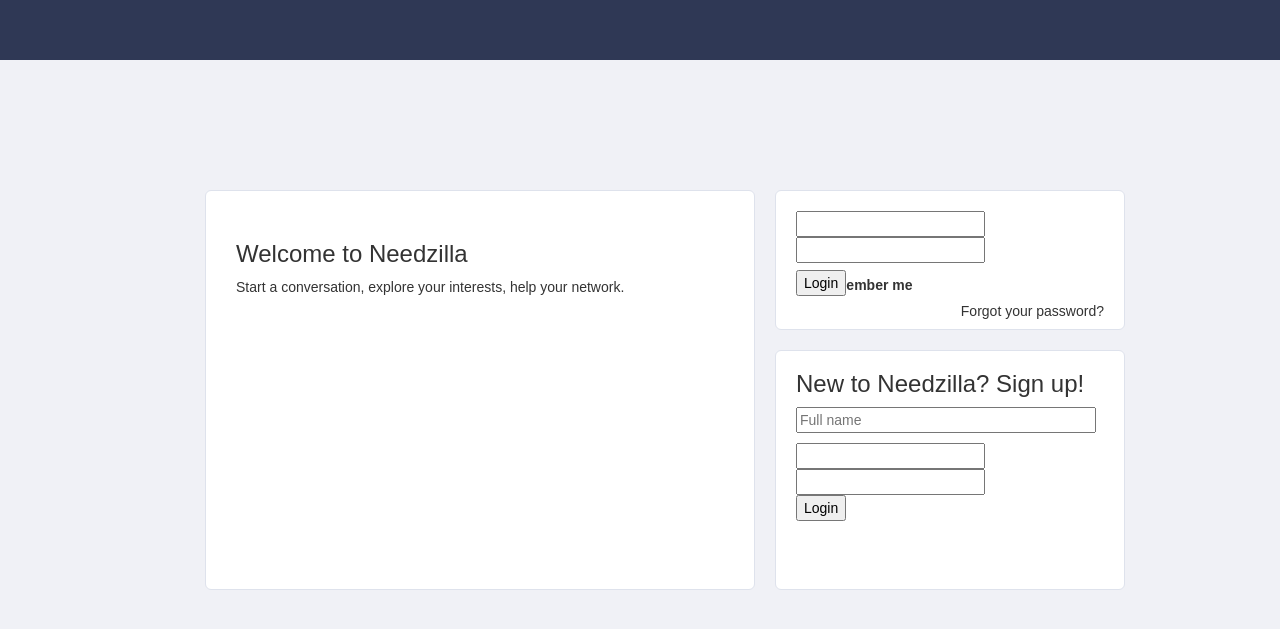
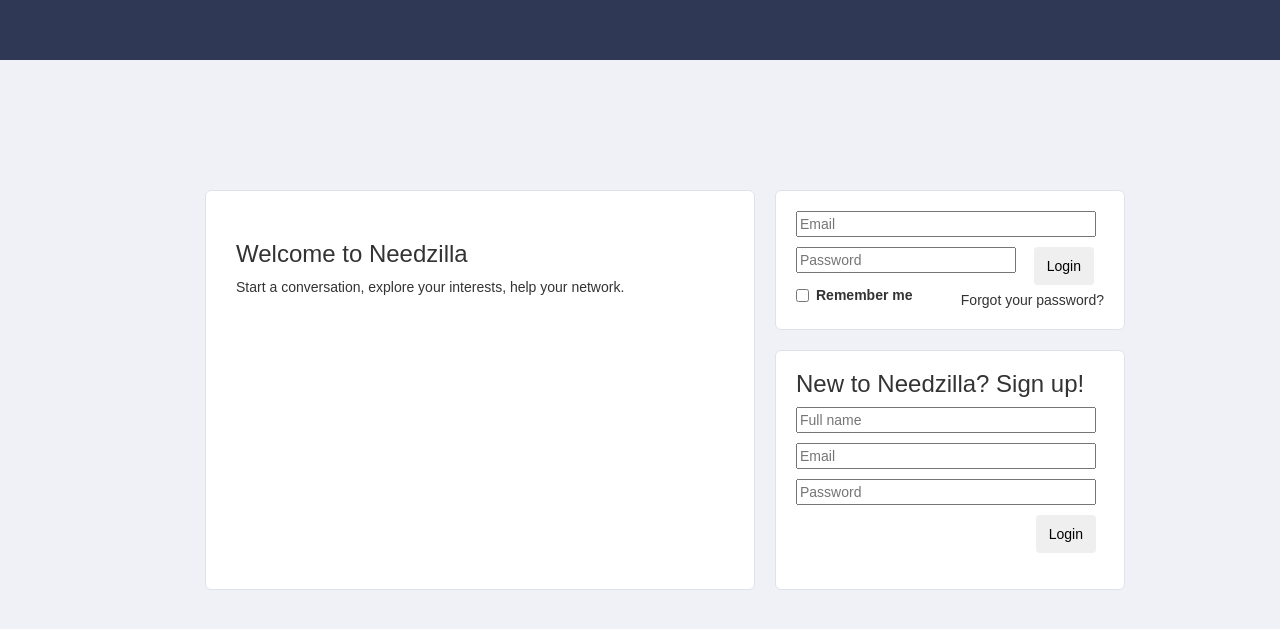
Before and after one commit to PascalWagner/ValueAdd, a CodeIgniter app: page /baseline/ in a window 1280 px wide. Shown: the top 629 px of the page. Run offline with CodeIgniter, Linux system fonts and the light colour scheme; some libraries are stand-ins or nearby versions.

Commit message:
Reformatted Login View

```diff
--- a/application/views/pages/login_view.php
+++ b/application/views/pages/login_view.php
@@ -11,18 +11,15 @@
                 <div class="registrationrightcolumn">
                     <div class="signinbox box">
                         <form id='login' method='post' accept-charset='UTF-8' action="index.php/Home_Controller/index" class="form-horizontal">
-                            <!--action=""-->
                             <input type='hidden' name='submitted' id='submitted' value='1'/>
                           <div class="control-group">
                             <div class="controls">
-                              <!--<input type="text" id="email" class="signinoptinboxemail" placeholder="Email">-->
-                              <input type="text" size="20" id="email" name="email"/>
+                              <input type="text" size="20" class="signinoptinboxemail" id="email" name="email" placeholder="Email" />
                             </div>
                           </div>
                           <div class="control-group">
                             <div class="controls">
-                              <!--<input type="password" id="password" class="signinoptinboxpass" placeholder="Password">-->
-                              <input type="password" size="20" id="passowrd" name="password"/>
+                              <input type="password" size="20" id="passowrd" name="password" class="signinoptinboxpass" placeholder="Password"/>
                             </div>
                           </div>
                             <div class="remembermeandsignin">
@@ -31,8 +28,7 @@
                                       <label class="checkbox rememberme">
                                         <input type="checkbox"> Remember me
                                       </label>
-                                        <!--<input type='submit' class="btn signinbutton" name='Signin' value='Signin' />-->
-                                        <input type="submit" value="Login"/>
+                                        <input class="btn signinbutton" type="submit" value="Login"/>
                                         <p class="forgotpass">Forgot your password?</p>
                                     </div>
                                   </div>
@@ -49,20 +45,17 @@
                           </div>
                             <div class="control-group">
                             <div class="controls">
-                              <!--<input type="text" id="inputEmail" class="signinoptinboxemail" placeholder="Email">-->
-                                 <input type="text" size="20" id="username" name="username"/>
+                                 <input type="text" size="20" id="email" name="email"class=" signinoptinboxemail" placeholder="Email"/>
                             </div>
                           </div>
                           <div class="control-group">
                             <div class="controls">
-                              <!--<input type="password" id="inputPassword" class="signinoptinboxemail" placeholder="Password">-->
-                              <input type="password" size="20" id="passowrd" name="password"/>
+                              <input type="password" size="20" id="passowrd" name="password" class="signinoptinboxemail" placeholder="Password"/>
                             </div>
                           </div>
                           <div class="control-group">
                             <div class="controls">
-                              <!--<button type="submit" class="btn signupbutton" action="home.php">Sign up for Needzilla</button>-->
-                              <input type="submit" value="Login"/>
+                              <input type="submit" value="Login" class="btn signupbutton"/>
                             </div>
                           </div>
                         </form>
```
